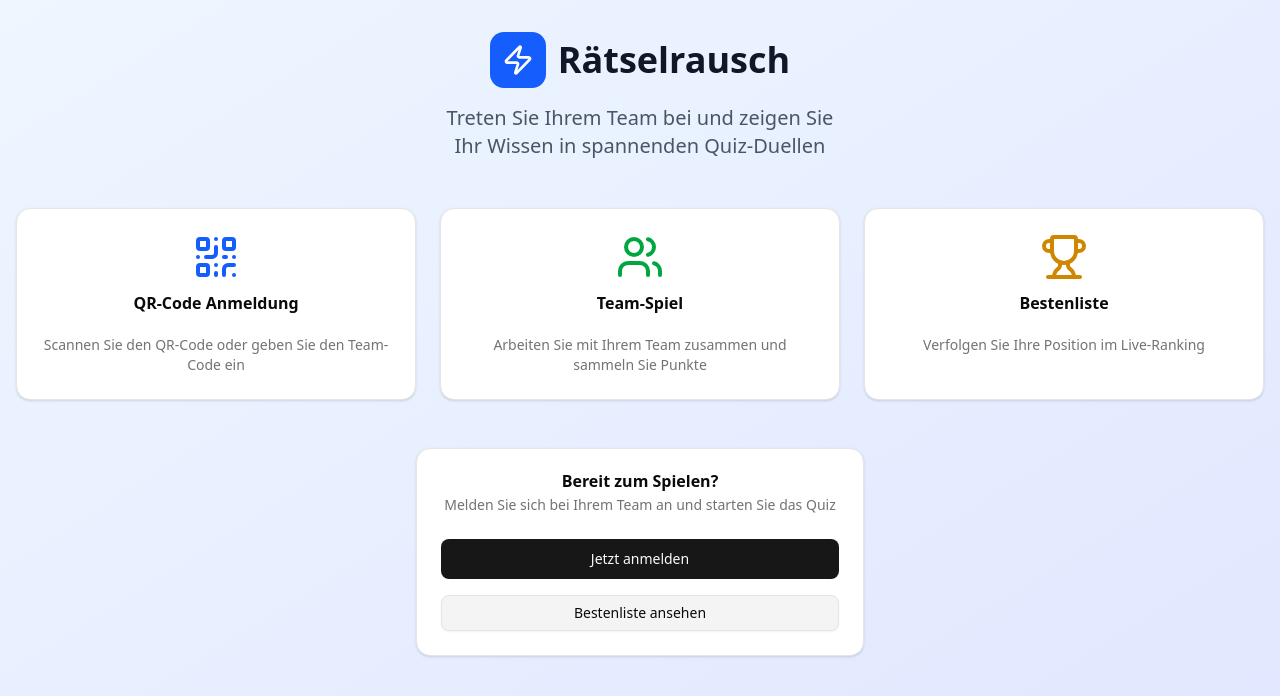
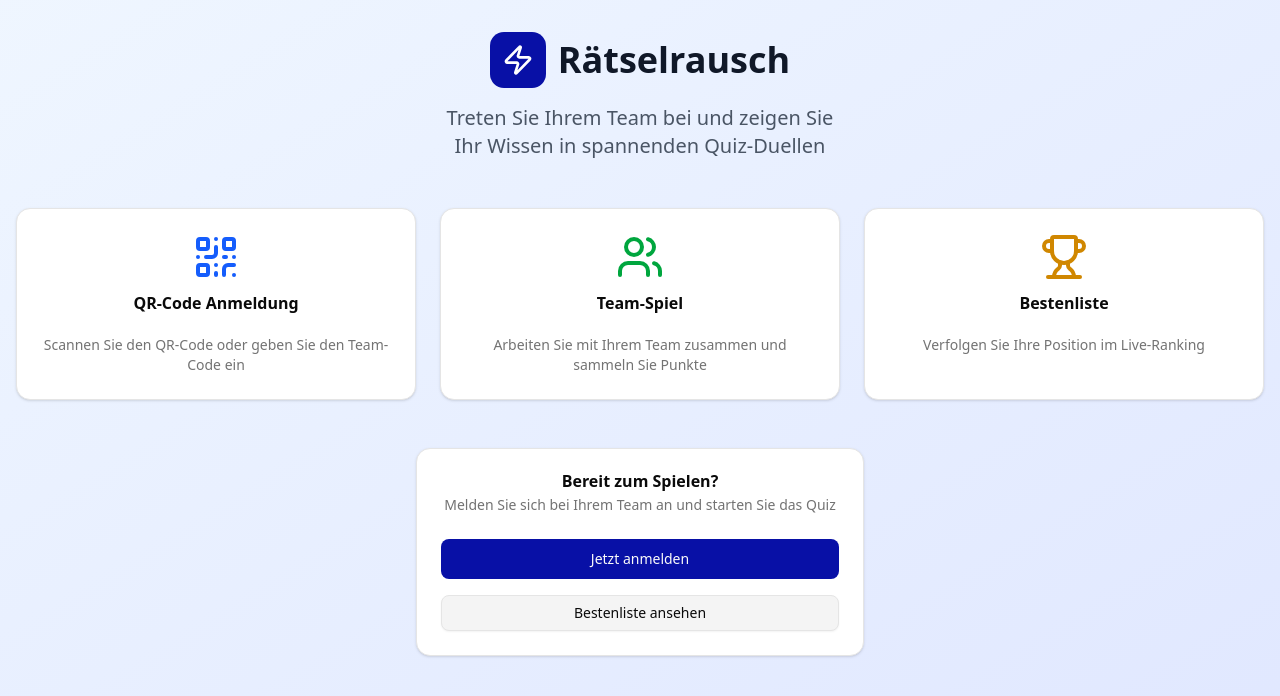
Before and after one commit to saveapisfelixhake/Quiz-Master, a Next.js app in the folder src/frontend/: page / in a window 1280 px wide. Shown: the top 696 px of the page. Built offline with nearby package versions, Linux system fonts and the light colour scheme.

Commit message:
FEAT: First Color Changes
Colors can be changed in globals.css

```diff
--- a/src/frontend/app/globals.css
+++ b/src/frontend/app/globals.css
@@ -45,15 +45,15 @@
 
 :root {
   --radius: 0.625rem;
-  --background: oklch(0.967 0 0);
+  --background: #F4F4F4;
   --foreground: oklch(0.145 0 0);
   --card: oklch(1 0 0);
   --card-foreground: oklch(0.145 0 0);
   --popover: oklch(1 0 0);
   --popover-foreground: oklch(0.145 0 0);
-  --primary: oklch(0.205 0 0);
+  --primary: #0810A6;
   --primary-foreground: oklch(0.985 0 0);
-  --secondary: oklch(0.97 0 0);
+  --secondary: BBE57F;
   --secondary-foreground: oklch(0.205 0 0);
   --muted: oklch(0.97 0 0);
   --muted-foreground: oklch(0.556 0 0);
--- a/src/frontend/app/page.tsx
+++ b/src/frontend/app/page.tsx
@@ -21,7 +21,7 @@ export default function HomePage() {
         {/* Header */}
         <div className="text-center mb-12">
           <div className="flex items-center justify-center gap-3 mb-4">
-            <div className="p-3 bg-blue-600 rounded-xl">
+            <div className="p-3 bg-primary rounded-xl">
               <Zap className="h-8 w-8 text-white" />
             </div>
             <h1 className="text-4xl font-bold text-gray-900 dark:text-white">Rätselrausch</h1>
--- a/src/frontend/tailwind.config.js
+++ /dev/null
@@ -1,17 +0,0 @@
-/** @type {import('tailwindcss').Config} */
-module.exports = {
-  content: [
-    "./app/**/*.{js,ts,jsx,tsx,mdx}",   // if using /app dir
-    "./pages/**/*.{js,ts,jsx,tsx,mdx}", // if using /pages dir
-    "./components/**/*.{js,ts,jsx,tsx,mdx}",
-  ],
-  theme: {
-    extend: {
-
-    },
-    colors:{
-        fmi: "#5b2e49"
-    }
-  },
-  plugins: [],
-}
```
